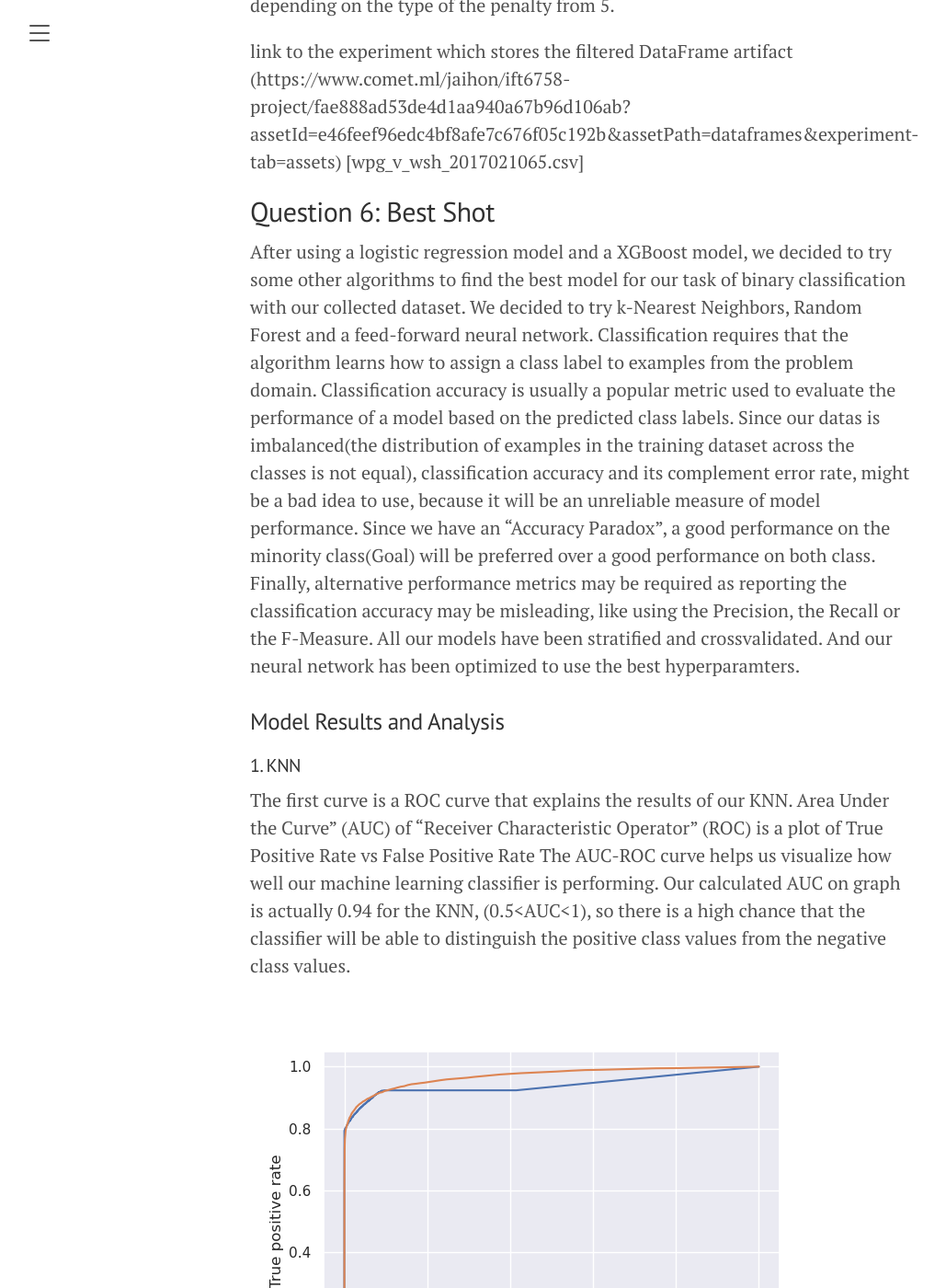
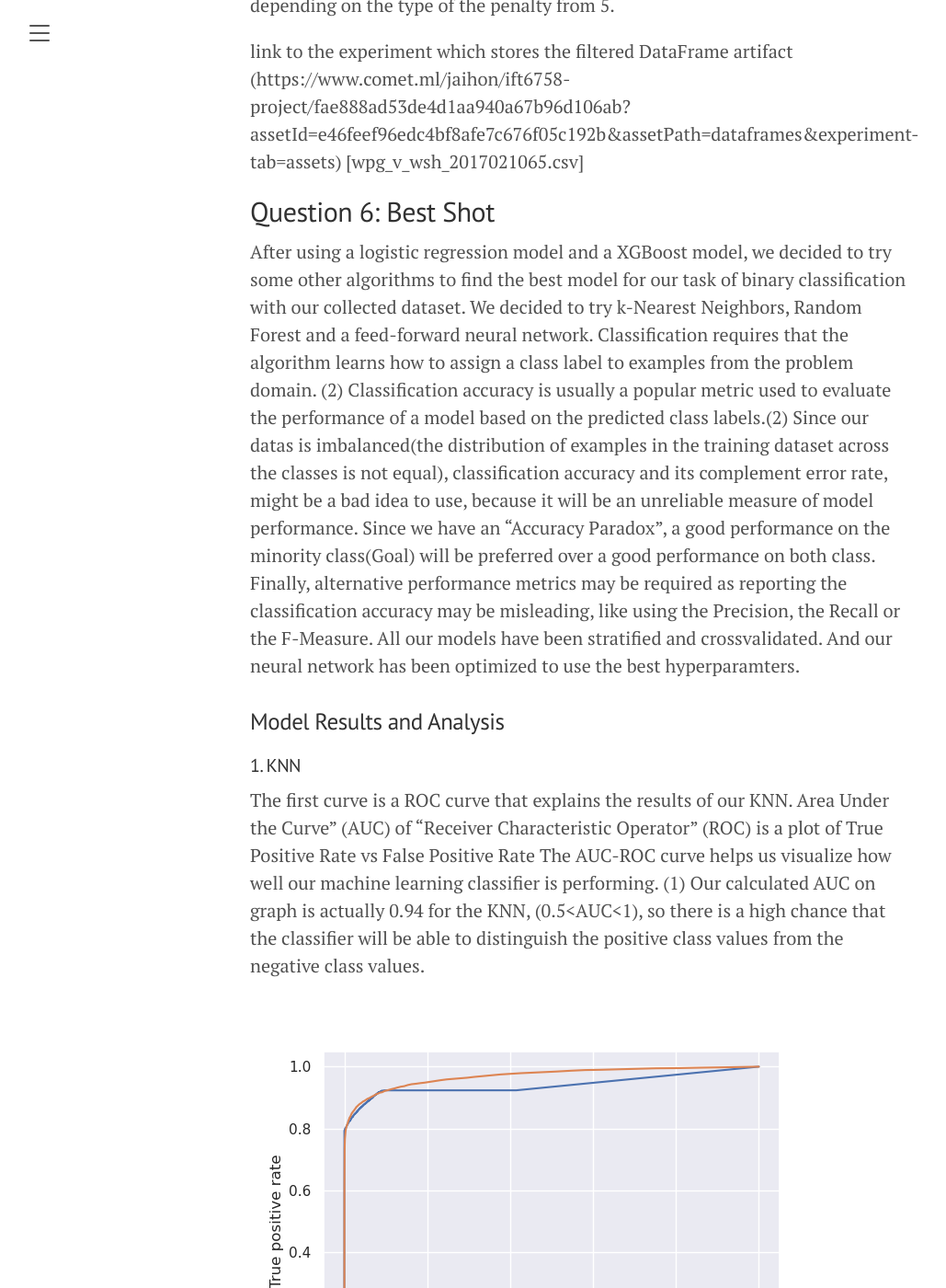
Before and after one commit to jaihon1/IFT6758-Project, a Jekyll site: the page built from blog/_posts/2021-11-3-milestone-2.md, in a window 1280 px wide and 1400 px high, scrolled down 8239 px. Shown: the whole window at 92% size, without its empty margins (8-1037 px from the left). Built offline with Jekyll 4.4.1, drawn with Linux system fonts in a browser that asks for light colours; some of the changed text lies outside the part shown.

Commit message:
adding sources

```diff
--- a/blog/_posts/2021-11-3-milestone-2.md
+++ b/blog/_posts/2021-11-3-milestone-2.md
@@ -159,8 +159,8 @@
 After using a logistic regression model and a XGBoost model, we decided to try some other algorithms to find the best model
 for our task of binary classification with our collected dataset.
 We decided to try k-Nearest Neighbors, Random Forest and a feed-forward neural network.
-Classification requires that the algorithm learns how to assign a class label to examples from the problem domain.
-Classification accuracy is usually a popular metric used to evaluate the performance of a model based on the predicted class labels.
+Classification requires that the algorithm learns how to assign a class label to examples from the problem domain. (2)
+Classification accuracy is usually a popular metric used to evaluate the performance of a model based on the predicted class labels.(2)
 Since our datas is imbalanced(the distribution of examples in the training dataset across the classes is not equal), classification
 accuracy and its complement error rate, might be a bad idea to use, because it will be an unreliable measure of model performance.
 Since we have an "Accuracy Paradox", a good performance on the minority class(Goal) will be preferred over a good performance on both class.
@@ -174,15 +174,15 @@
 
 The first curve is a ROC curve that explains the results of our KNN. Area Under the Curve” (AUC) of “Receiver Characteristic Operator” (ROC)
 is a plot of True Positive Rate vs False Positive Rate
-The AUC-ROC curve helps us visualize how well our machine learning classifier is performing.
+The AUC-ROC curve helps us visualize how well our machine learning classifier is performing. (1)
 Our calculated AUC on graph is actually 0.94 for the KNN, (0.5<AUC<1), so there is a high chance that the classifier will be able to distinguish
 the positive class values from the negative class values.
 
 ![roc_curve.png](/public/roc_curve.png)
 
-The ROC is a probability curve that plots the TPR against FPR at various threshold values and essentially separates the ‘signal’ from the ‘noise’.
+The ROC is a probability curve that plots the TPR against FPR at various threshold values and essentially separates the ‘signal’ from the ‘noise’.(1)
 The Area Under the Curve (AUC) is the measure of the ability of a classifier to distinguish between classes and is used as a summary of
-the ROC curve. The higher the AUC, the better the performance of the model at distinguishing between the positive and negative classes.
+the ROC curve.(1) The higher the AUC, the better the performance of the model at distinguishing between the positive and negative classes. (1)
 
 This is so because the classifier is able to detect more numbers of True positives and True negatives than False negatives and False positives.
 ROC curves can present an overly optimistic view of an algorithm’s performance if there is a large skew in the class distribution.
@@ -358,7 +358,15 @@
 It is evident from the plot that the AUC for the RandomForest ROC curve is higher than that for the KNN ROC curve.
 Therefore, we can say that logistic regression did a better job of classifying the positive class in the dataset.
 Building a random forest starts by generating a high number of individual decision trees.
-Random forest models are accurate and non-linear models and robust to over-fitting.
+Random forest models are accurate and non-linear models and robust to over-fitting. (4)
 
 
 In conclusion, the XGboost and the Neural Network were the two best models with overall same performance.
+
+
+Bibliography:
+
+1- Jason Brownlee , "How to Use ROC Curves and Precision-Recall Curves for Classification in Python", "https://machinelearningmastery.com/roc-curves-and-precision-recall-curves-for-classification-in-python/", January 13, 2021
+2- Bhandari, Aniruddha , "AUC-ROC Curve in Machine Learning Clearly Explained" "https://www.analyticsvidhya.com/blog/2020/06/auc-roc-curve-machine-learning/", June 16, 2020
+3- Takaya Saito, "The Precision-Recall Plot Is More Informative than the ROC Plot When Evaluating Binary Classifiers on Imbalanced Datasets",  "https://www.ncbi.nlm.nih.gov/pmc/articles/PMC4349800/"
+4- Author Derrick Mwiti, October 26th, 2021; Random forest models are accurate and non-linear models and robust to over-fitting' 'https://neptune.ai/blog/random-forest-regression-when-does-it-fail-and-why'
```
